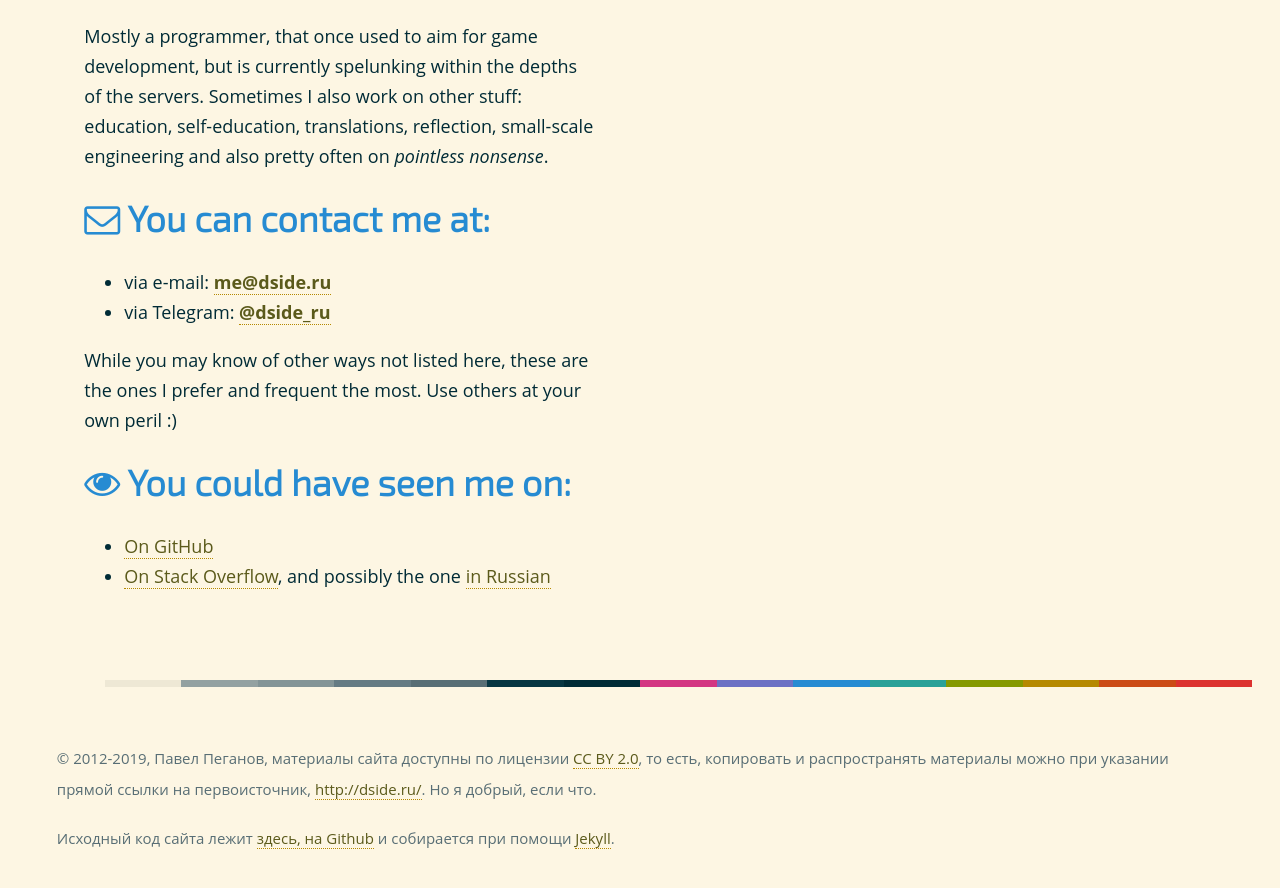
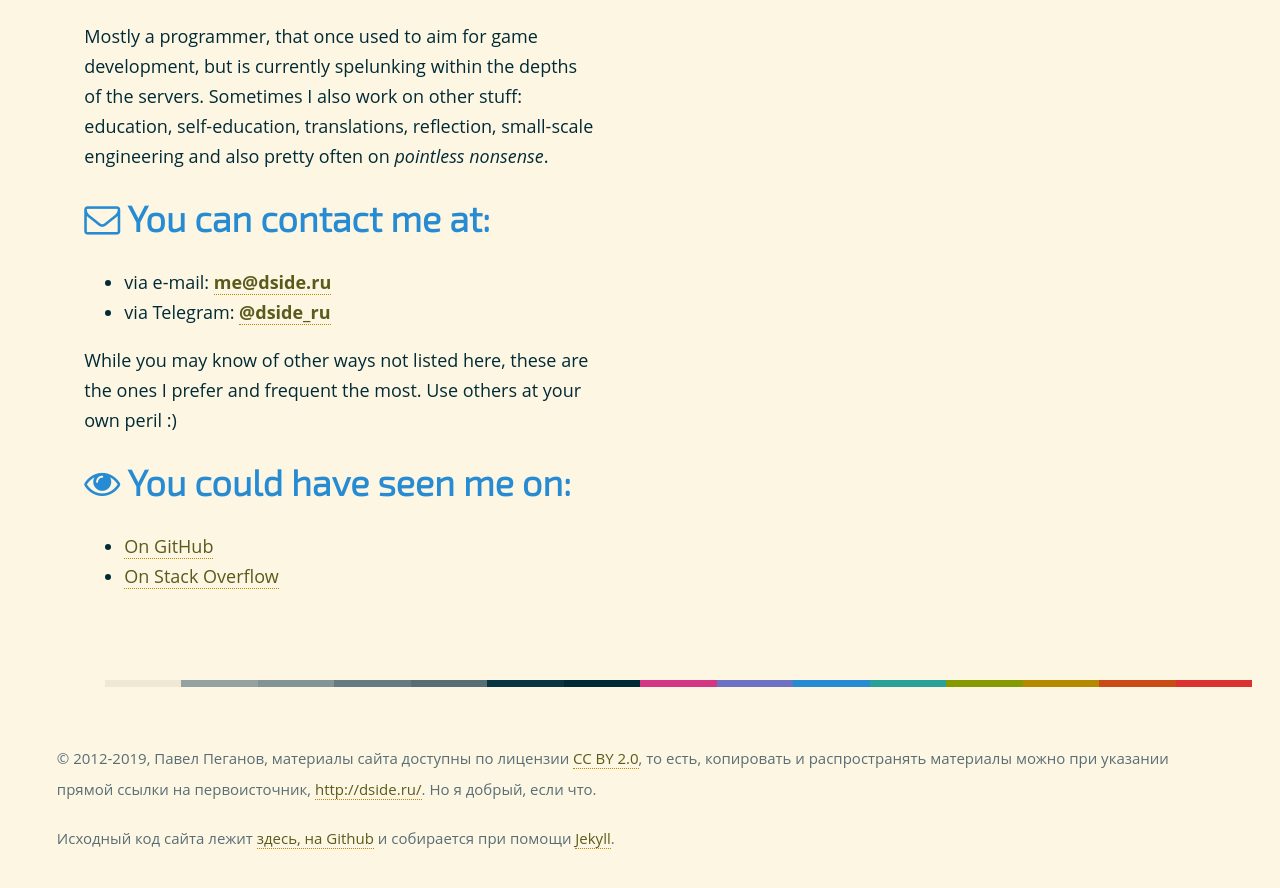
Before and after one commit to D-side/d-side.github.io, a Jekyll site: the page built from en/index.html, in a window 1280 px wide and 900 px high, scrolled down 722 px. Shown: the top 888 px of the window. Built offline with Jekyll 4.4.1, drawn with Linux system fonts in a browser that asks for light colours; nearby versions of some CDN libraries; library files that are not in the unit come from our copies.

Commit message:
I'm not on SO in Russian anymore

```diff
--- a/en/index.html
+++ b/en/index.html
@@ -21,7 +21,7 @@ icon: home
 	<h2><i class="fa fa-eye"> </i> You could have seen me on:</h2>
 	<ul style="margin-top:0;">
 		<li><a href="https://github.com/D-side">On GitHub</a></li>
-		<li><a href="https://stackoverflow.com/users/2076787/d-side">On Stack Overflow</a>, and possibly the one <a href="https://ru.stackoverflow.com/users/181100/d-side">in Russian</a></li>
+		<li><a href="https://stackoverflow.com/users/2076787/d-side">On Stack Overflow</a></li>
 	</ul>
 </div>
 <div class='half-column'>
```
